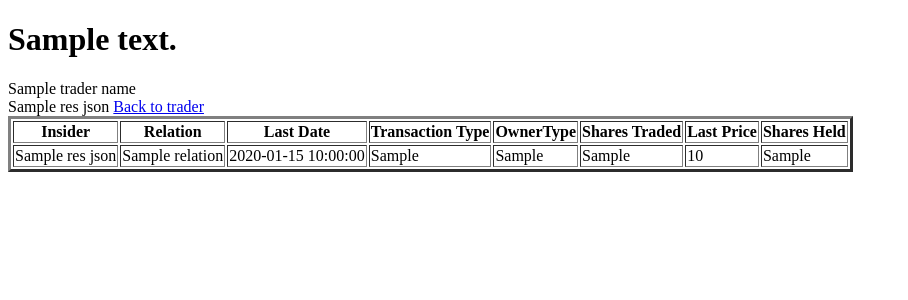
After one commit to Ver1Sus/test_TochkaTraders, a Flask app: template templates/insider.html in a window 1280 px wide. The commit adds this page. Shown: the top 300 px of the page, without its empty margins (0-908 px from the left). Run offline with Flask 2, Linux system fonts and the light colour scheme; the template is opened without the code that fills it: most values are stand-ins (such as "Sample title", 1, 10 or a date in 2020); parts of the project's set-up code (start-up, migrations or seed data) failed here and were passed over; some libraries are stand-ins or nearby versions.

Commit message:
add Insider

```diff
--- a/main.py
+++ b/main.py
@@ -64,6 +64,32 @@ def trader(trader_name):
 	return render_template("./trader.html", title='Trader {}'.format(trader_name), trader_name=trader_name, resJson=result, description='Trader')
 
 
+###--- Task 4
+@app.route("/<string:trader_name>/insider")
+def insider(trader_name):
+
+	connection = engine.connect()
+
+
+	##--- get the history of trader_name, on last 3 month
+	result = connection.execute("select * from tochka_insider "\
+		" where trader_name='{}'  "\
+		" order by id desc".format(trader_name))
+	connection.close()
+
+	# for row in result:
+		# row['trade_date'] = row['trade_date'].strftime('%Y-%m-%d')
+		# print("trade_date:", type(row['trade_date']))
+
+	# res2 = deepcopy(result)
+	# resultJson = updateHistoryToJson(res2)
+	print(result)
+	# print(resJson)
+	return render_template("./insider.html", title='Trader {}'.format(trader_name), trader_name=trader_name, resJson=result, description='Trader')
+
+
+
+
 ##---- Task 6
 @app.route("/<string:trader_name>/analytics", methods=['GET'])
 def traderAnalytics(trader_name):
--- /dev/null
+++ b/templates/insider.html
@@ -0,0 +1,35 @@
+{% extends "skelet.html" %}
+
+
+
+{% block content %}
+
+	{{trader_name}}
+	</br>
+	{{ resJson.trader_name }}
+	<a href="/{{trader_name}}">Back to trader</a>
+	<table border=3>
+		<tr>
+				<th> Insider </th>
+				<th> Relation </th>
+				<th> Last Date </th>
+				<th> Transaction Type </th>
+				<th> OwnerType </th>
+				<th> Shares Traded </th>
+				<th> Last Price </th>
+				<th> Shares Held </th>
+		</tr>
+		{% for el in resJson %}
+			<tr>
+				<td>{{el.insider_name}}</td>
+				<td>{{el.relation}}</td>
+				<td>{{el.last_date}}</td>
+				<td>{{el.transaction_type}}</td>
+				<td>{{el.owner_type}}</td>
+				<td>{{el.shares_traded}}</td>
+				<td>{{el.price}}</td>
+				<td>{{el.shares_held}}</td>
+			</tr>
+		{% endfor %}
+	</table>
+{% endblock %}
--- a/templates/trader.html
+++ b/templates/trader.html
@@ -8,6 +8,9 @@
 	</br>
 	{{ resJson.trader_name }}
 	<a href="./{{trader_name}}/insider">Insider of {{ trader_name }}</a>
+	</br>
+	<a href="/">Back to list</a>
+
 	<table border=3>
 		<tr>
 			<th>Date</th>
```
Also changed, not shown: postgreDB.py (+16 -0 lines), scrapyTest/scrapyTest/spiders/testParse.py (+80 -19 lines).
